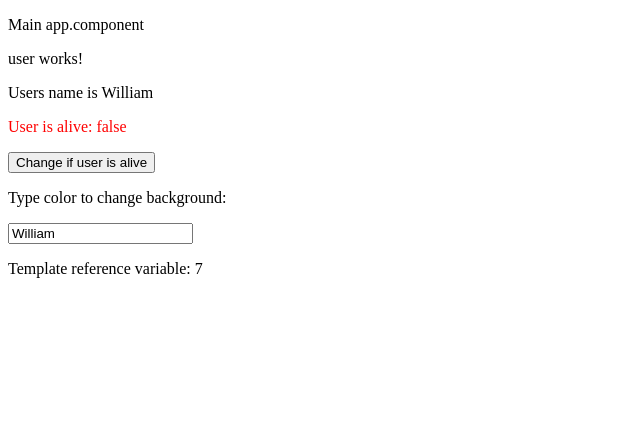
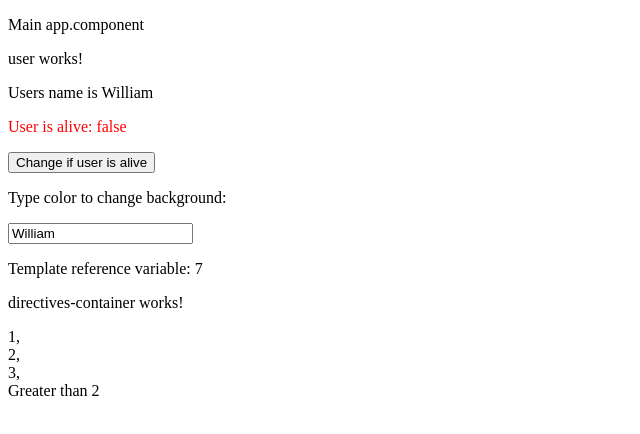
Before and after one commit to the-milanov/AngularFeatures, an Angular app: page / in a window 1280 px wide. Shown: the top 434 px of the page, without its empty margins (0-640 px from the left). Built offline with nearby package versions, Linux system fonts and the light colour scheme.

Commit message:
Directives implemented

```diff
--- a/src/app/app.component.html
+++ b/src/app/app.component.html
@@ -1,2 +1,3 @@
 <p>Main app.component</p>
 <app-user></app-user>
+<app-directives-container></app-directives-container>
--- a/src/app/app.module.ts
+++ b/src/app/app.module.ts
@@ -5,11 +5,13 @@ import { FormsModule } from "@angular/forms";
 import { AppRoutingModule } from './app-routing.module';
 import { AppComponent } from './app.component';
 import { UserComponent } from './user/user.component';
+import { DirectivesContainerComponent } from './directives-container/directives-container.component';
 
 @NgModule({
   declarations: [
     AppComponent,
-    UserComponent
+    UserComponent,
+    DirectivesContainerComponent
   ],
   imports: [
     BrowserModule,
--- /dev/null
+++ b/src/app/directives-container/directives-container.component.html
@@ -0,0 +1,7 @@
+<p>directives-container works!</p>
+<div *ngFor="let number of numbers">
+  <span>{{number}},</span>
+</div>
+<div *ngIf="numbers.length > 2 then trueTemp; else falseTemp"></div>
+<ng-template #trueTemp>Greater than 2</ng-template>
+<ng-template #falseTemp>Lesser than 2</ng-template>
--- /dev/null
+++ b/src/app/directives-container/directives-container.component.ts
@@ -0,0 +1,16 @@
+import { Component, OnInit } from '@angular/core';
+
+@Component({
+  selector: 'app-directives-container',
+  templateUrl: './directives-container.component.html',
+  styleUrls: ['./directives-container.component.scss']
+})
+export class DirectivesContainerComponent implements OnInit {
+  numbers:number[] =[1,2,3];
+
+  constructor() { }
+
+  ngOnInit() {
+  }
+
+}
```
Also changed, not shown: src/app/directives-container/directives-container.component.scss (added), 2 other files (tests, documents, lock files or other folders).
